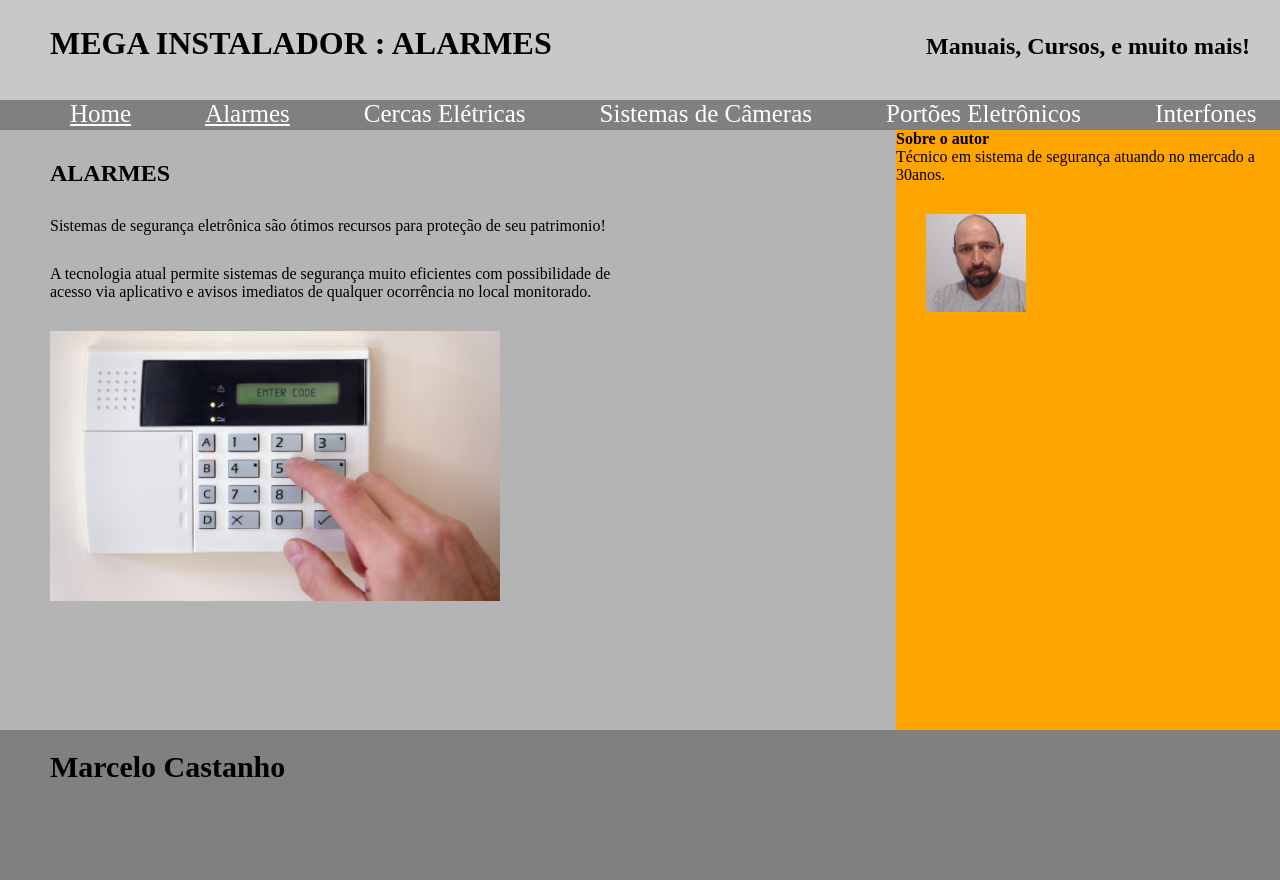
After one commit to marcelo-prog/O-instalador, a PHP site: page /alarmes.html in a window 1280 px wide. The commit adds this page. Run offline with PHP 8.4, Linux system fonts and the light colour scheme.

Commit message:
10/01/21
Criei novas paginas

```diff
--- /dev/null
+++ b/alarmes.html
@@ -0,0 +1,61 @@
+<!DOCTYPE html>
+<html lang='pt-br'>
+
+	<head>
+		<title> MEGA INSTALADOR/ALARMES </title>
+		<meta charset="UTF-8" />
+		<link href="css/style.css" rel="stylesheet" type="text/css" />
+		<meta name="viewport" content="width=device-width, initial-scale=1.0, maximun-scale1.0" />
+	</head>
+
+	<body>
+		<header>
+
+			<div class="inicio">
+				<h1>MEGA INSTALADOR : ALARMES</h1>
+				<h2>Manuais, Cursos, e muito mais!  </h2>
+			</div><!--inicio-->
+
+		</header>
+
+		<nav>
+
+			<div class="lista">
+                    <a href="index.html">Home</a>
+					<a href="pag2.html">Alarmes</a>
+					<a>Cercas Elétricas</a>
+					<a>Sistemas de Câmeras</a>
+					<a>Portões Eletrônicos</a>
+					<a>Interfones</a>
+
+			</div><!--lista-->
+
+		</nav>
+
+		<section>
+
+			<h2>ALARMES</h2>
+			<p> Sistemas de segurança eletrônica são ótimos recursos para proteção de seu patrimonio!</p>
+			<p> A tecnologia atual permite sistemas de segurança muito eficientes com possibilidade de <br>
+			acesso via aplicativo e avisos imediatos de qualquer ocorrência no local monitorado.</p>
+			<img src="imagens/central_de_alarme.jpg" alt="Central de Alarme">
+
+
+		</section>
+
+		<article>
+
+			<h4>Sobre o autor</h4>
+			<p>Técnico em sistema de segurança atuando no mercado a 30anos.</p>
+			<img src="imagens/foto1 (2).jpg" alt="Foto do autor.">
+
+		</article>
+		<div class="clear"></div>
+
+		<footer>
+			<h5> Marcelo Castanho </h5>
+
+		</footer>
+	</body>
+
+</html>
--- a/css/style.css
+++ b/css/style.css
@@ -58,6 +58,13 @@ section p{
 	margin-bottom: 30p
 }
 
+section img{
+	width:450px;
+	margin-top: 30px;
+	margin-left: 50px;
+
+}
+
 article{
 	width:30%;
 	float:right;
```
Also changed, not shown: other parts of css/style.css (+46 -18 lines), index.html (added, +61 -0 lines), cameras.html (added), cercas.html (added), imagens/central_de_alarme.jpg (added), interfones.html (added), portoes.html (added).
